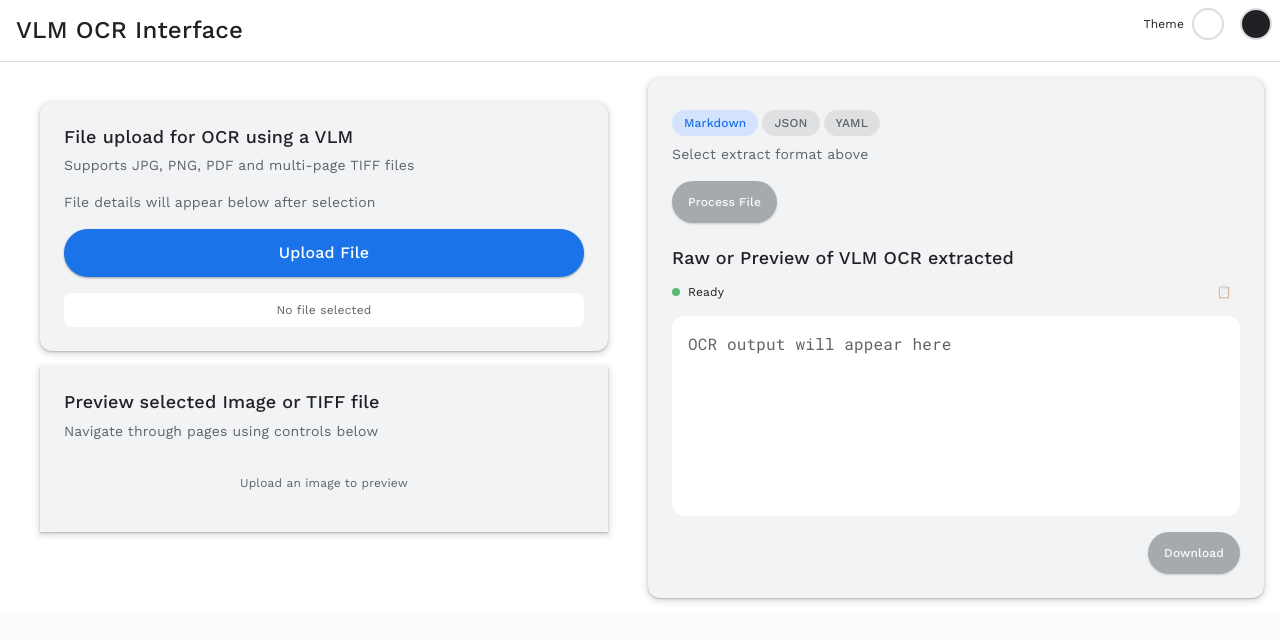
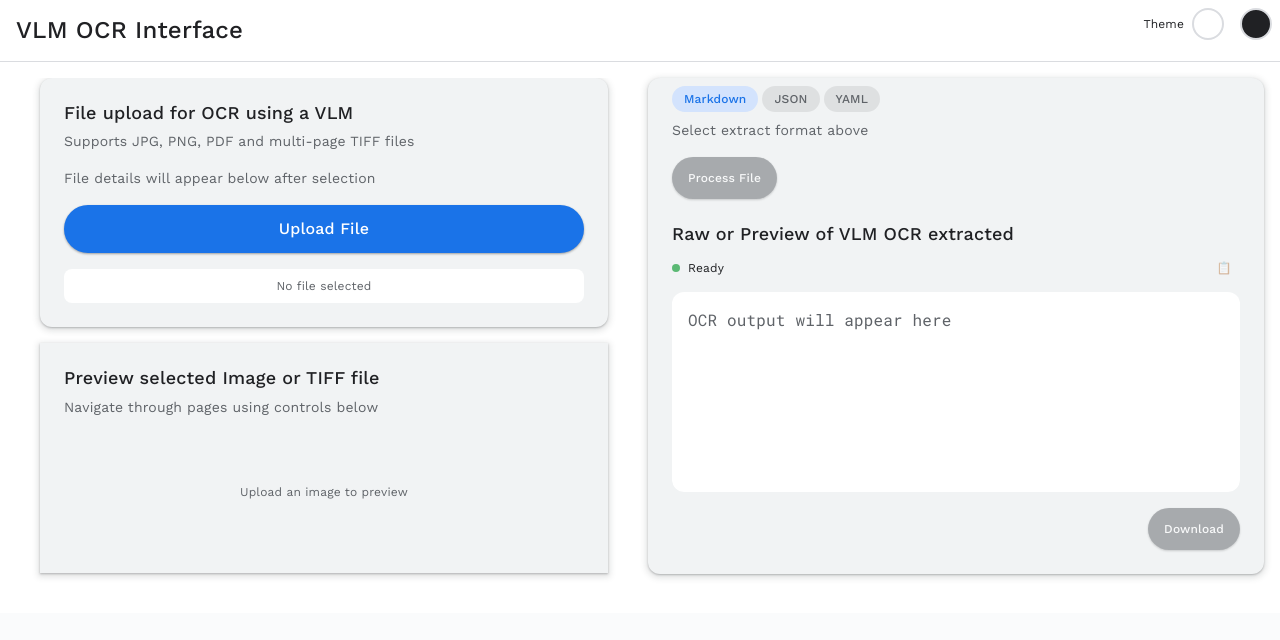
Before and after one commit to vegeta03/vlm-ocr-ng, an Angular app: page / in a window 1280 px wide. Shown: the top 640 px of the page. Built offline with nearby package versions, Linux system fonts and the light colour scheme.

Commit message:
css issue partially fixed need to fix botton side

```diff
--- a/src/scss/layout/_panels.scss
+++ b/src/scss/layout/_panels.scss
@@ -8,6 +8,7 @@
   height: 100%;
   overflow-y: auto;
   padding: vars.$spacing-lg;
+  padding-top: 0!important;
   @include mix.flex-column;
 
   @include mix.respond-to(md) {
@@ -23,7 +24,8 @@
   }
 
   .preview-section, .file-upload-section {
-    height: auto;
+    min-height: 230px;
+    // height: auto;
     margin-bottom: vars.$spacing-md;
   }
 
```
